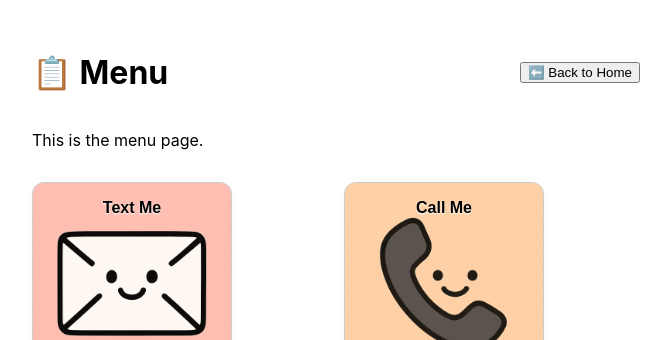
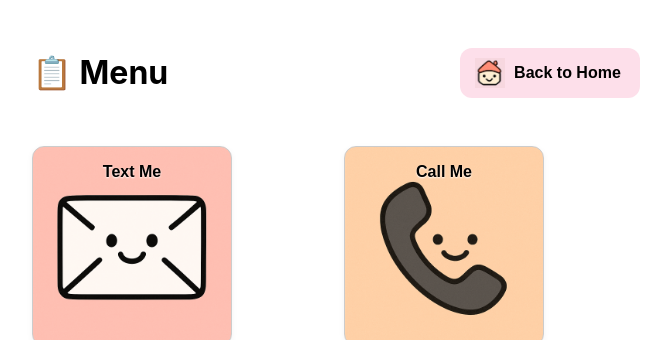
Before and after one commit to kng-04/attention-app, an Electron app: page src/menu.html in a window 800 px wide. Shown: the top 340 px of the page, without its empty margins (64-735 px from the left). Drawn offline with Linux system fonts and the light colour scheme.

Commit message:
edit go back to menu button

```diff
--- a/src/index.css
+++ b/src/index.css
@@ -77,3 +77,33 @@ body {
   border-radius: 6px;
   font-weight: bold;                    /* <-- makes the text bold */
 }
+
+/* Style for the cute "Back to Home" button using <img> inside */
+.back-btn {
+  display: inline-flex;
+  align-items: center;
+  gap: 0.6rem;
+
+  background-color: #fddfea;
+  border: none;
+  border-radius: 12px;
+  padding: 0.6rem 1.2rem;
+
+  font-size: 1rem;
+  font-weight: bold;
+  color: black;
+  cursor: pointer;
+  transition: background-color 0.2s ease;
+}
+
+/* Hover effect */
+.back-btn:hover {
+  background-color: #ffcfe0;
+}
+
+/* Icon inside the button */
+.back-btn img {
+  width: 30px;
+  height: 30px;
+  margin-left: -0.3rem;
+}
--- a/src/menu.html
+++ b/src/menu.html
@@ -11,10 +11,11 @@
   <body>
     <div class="header-row">
       <h1>📋 Menu</h1>
-      <button id="backBtn">⬅️ Back to Home</button>
+      <button id="backBtn" class="back-btn">
+        <img src="./assets/home.png" alt="Home icon" class="back-icon" />
+        <span>Back to Home</span>
+      </button>
     </div>
-
-    <p>This is the menu page.</p>
 
    <div class="button-grid">
     <button class="emoji-btn text-btn"><span>Text Me</span></button>
```
Also changed, not shown: src/assets/home.png (added).
